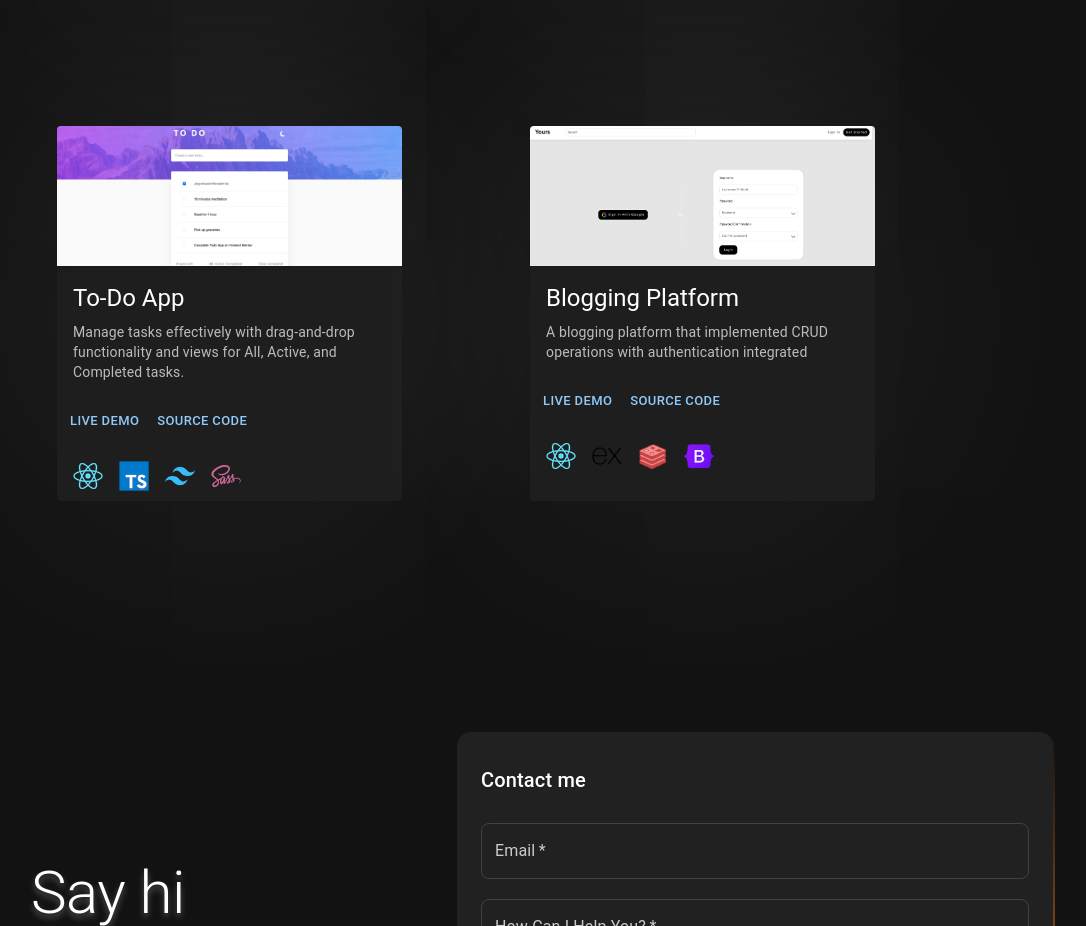
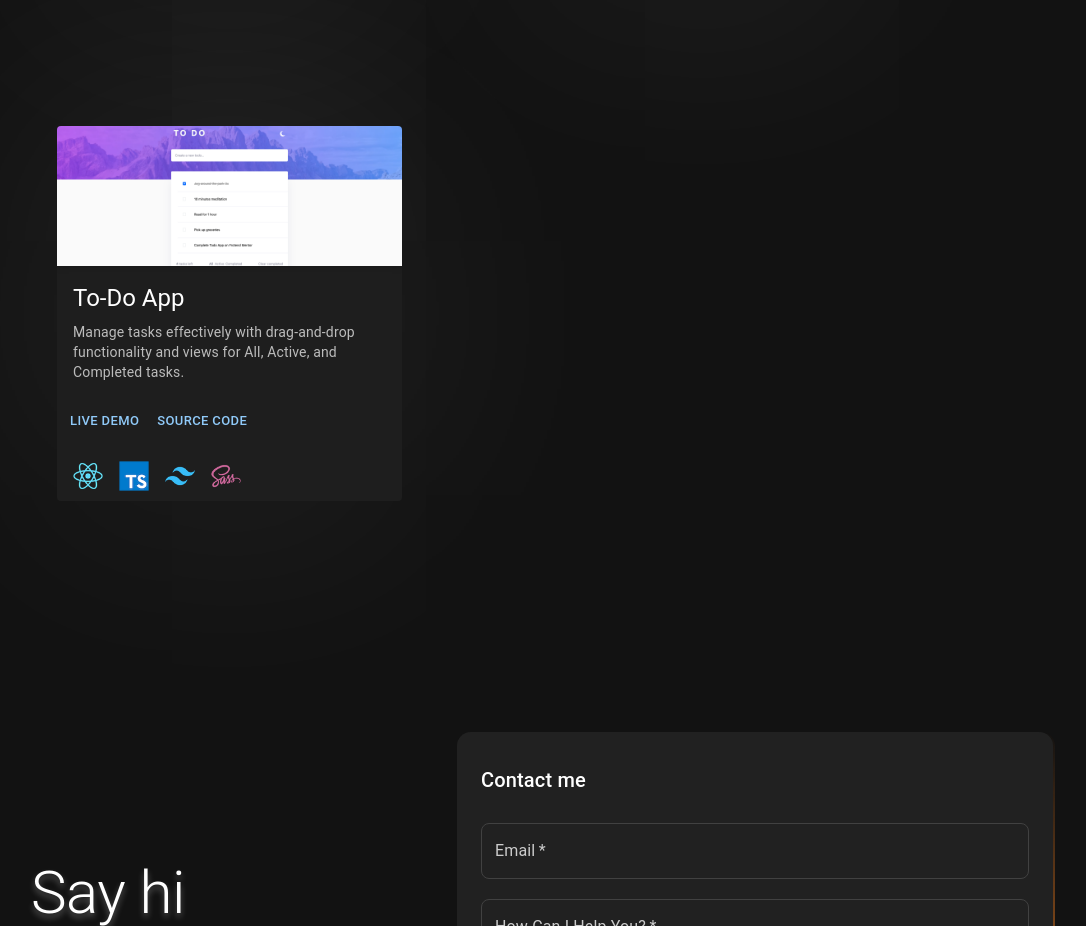
Before and after one commit to tin0312/my-portfolio, a React (Vite) app: page / in a window 1280 px wide. Shown: the part 1960-2886 px from the top of the page, without its empty margins (97-1183 px from the left). Built offline with nearby package versions, Linux system fonts and the light colour scheme.

Commit message:
Removed project

```diff
--- a/src/data/projectData.ts
+++ b/src/data/projectData.ts
@@ -50,7 +50,8 @@ const projectData: Project[] = [
   },
   {
     name: "URL Shortener",
-    description: "Shortening lengthy URLs with integration of the shrtlnk API and enabling users to copy up to 3 shortended URLs to use immediately",
+    description:
+      "Shortening lengthy URLs with integration of the shrtlnk API and enabling users to copy up to 3 shortended URLs to use immediately",
     techStacks: [
       "./assets/images/techIcons/React.png",
       "./assets/images/techIcons/TypeScript.png",
@@ -75,20 +76,6 @@ const projectData: Project[] = [
     liveLink: "https://shouldo.netlify.app/",
     githubLink: "https://github.com/tin0312/to-do-app",
   },
-  {
-    name: "Blogging Platform",
-    description:
-      "A blogging platform that implemented CRUD operations with authentication integrated",
-    techStacks: [
-      "./assets/images/techIcons/React.png",
-      "./assets/images/techIcons/Express.png",
-      "./assets/images/techIcons/Redis.png",
-      "./assets/images/techIcons/Bootstrap.png",
-    ],
-    img: "./assets/images/projectThumbs/Blogging-Platform.png",
-    liveLink: "https://blog-web-client-nppm.onrender.com/",
-    githubLink: "https://github.com/tin0312/blog-web",
-  },
 ];
 
 export default projectData;
```
